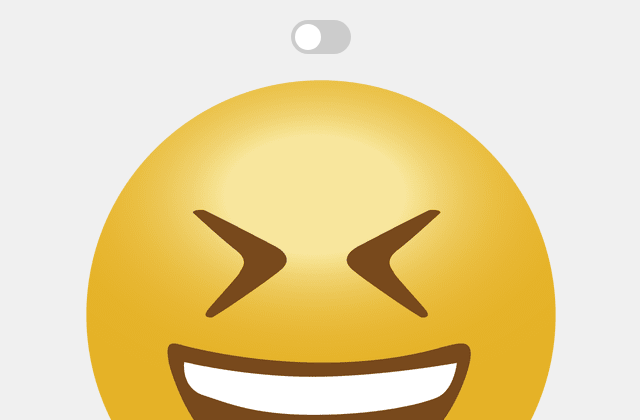
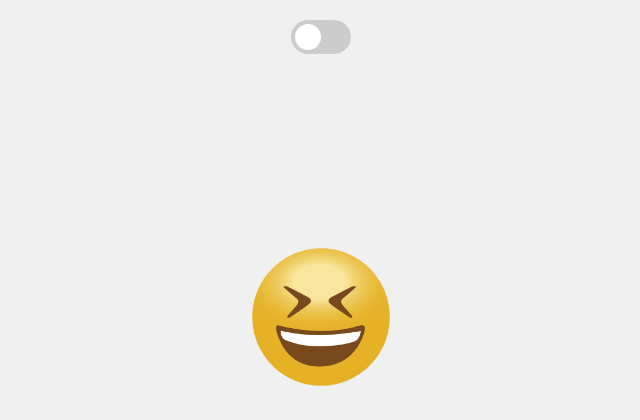
Before and after one commit to ThatSINEWAVE/Jokes4U, a plain HTML site: page index.html in a window 1280 px wide. Shown: the top 420 px of the page, without its empty margins (319-959 px from the left). Drawn offline with Linux system fonts and the light colour scheme.

Commit message:
Update styles.css

```diff
--- a/styles.css
+++ b/styles.css
@@ -33,7 +33,8 @@ button:hover {
 	background-color: #1d33b2;
 }
 
-#joke-container, #categories {
+#joke-container,
+#categories {
 	margin-top: 20px;
 	max-width: 600px;
 }
@@ -50,6 +51,7 @@ button:hover {
 	from {
 		opacity: 0;
 	}
+
 	to {
 		opacity: 1;
 	}
@@ -141,6 +143,17 @@ input:checked+.slider:before {
 	transform: translateX(26px);
 }
 
+.icon {
+	display: flex;
+	justify-content: center;
+	margin-bottom: 0px;
+}
+
+.icon img {
+	max-width: 150px;
+	height: auto;
+}
+
 /* Dark Theme Styles */
 body.dark {
 	background-color: #333;
```
Lines whose indentation alone changed are shown as unchanged.
